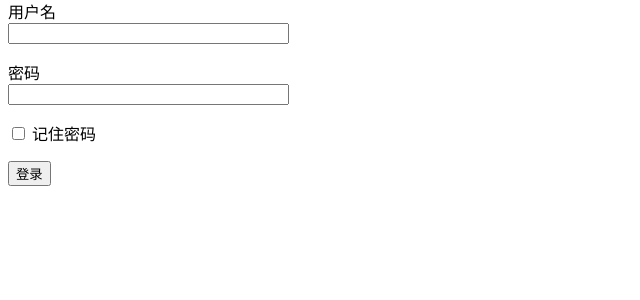
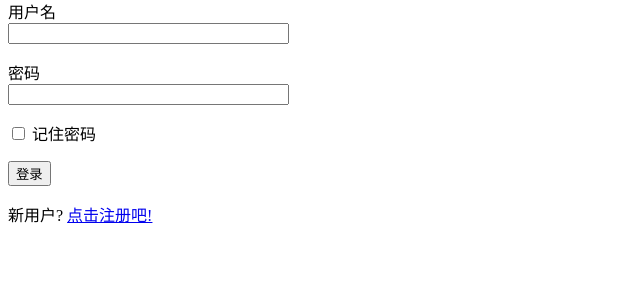
Before and after one commit to furuiyang0715/myblog, a Flask app: page /login in a window 1280 px wide. Shown: the part 132-432 px from the top of the page, without its empty margins (0-640 px from the left). Run offline with Flask 2, Linux system fonts and the light colour scheme.

Commit message:
get register

```diff
--- a/app/forms.py
+++ b/app/forms.py
@@ -19,7 +19,7 @@ class RegistrationForm(FlaskForm):
     password = PasswordField('密码', validators=[DataRequired()])
     # EqualTo 的验证器，它将确保其值与第一个password字段的值相同。
     password2 = PasswordField('确认密码', validators=[DataRequired(), EqualTo('password')])
-    submit = SubmitField('Register')
+    submit = SubmitField('注册')
 
     def validate_username(self, username):
         # 则通过ValidationError触发验证错误。 异常中作为参数的消息将会在对应字段旁边显示，以供用户查看。
--- a/app/routes.py
+++ b/app/routes.py
@@ -6,7 +6,7 @@ from werkzeug.urls import url_parse
 from werkzeug.utils import redirect
 
 from app import app
-from app.forms import LoginForm
+from app.forms import LoginForm, RegistrationForm
 from app.models import User
 
 
@@ -83,3 +83,9 @@ def login():
 def logout():
     logout_user()
     return redirect(url_for('index'))
+
+
+@app.route('/register')
+def register():
+    form = RegistrationForm()
+    return render_template('register.html', title='注册', form=form)
--- a/app/templates/login.html
+++ b/app/templates/login.html
@@ -20,5 +20,6 @@
         </p>
         <p>{{ form.remember_me() }} {{ form.remember_me.label }}</p>
         <p>{{ form.submit() }}</p>
+        <p>新用户? <a href="{{ url_for('register') }}">点击注册吧!</a></p>
     </form>
 {% endblock %}
```
